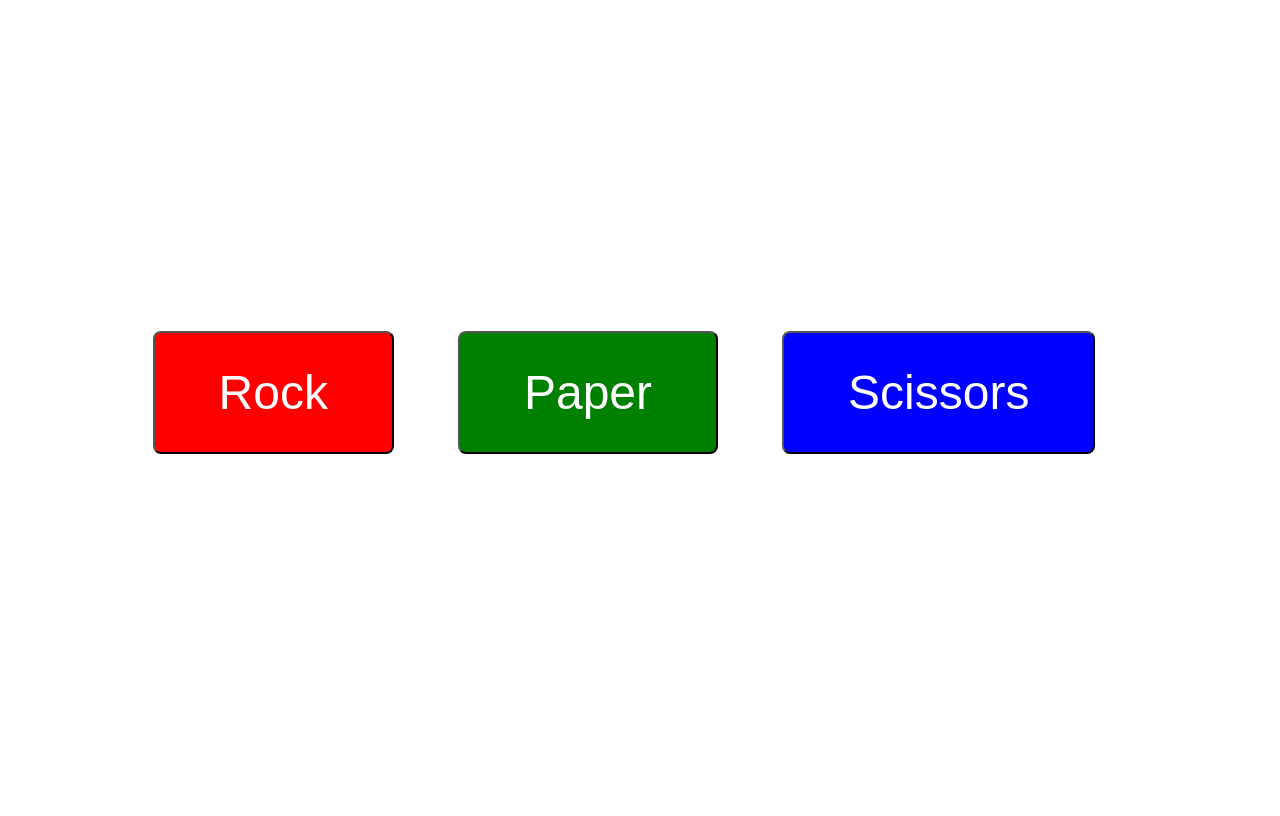
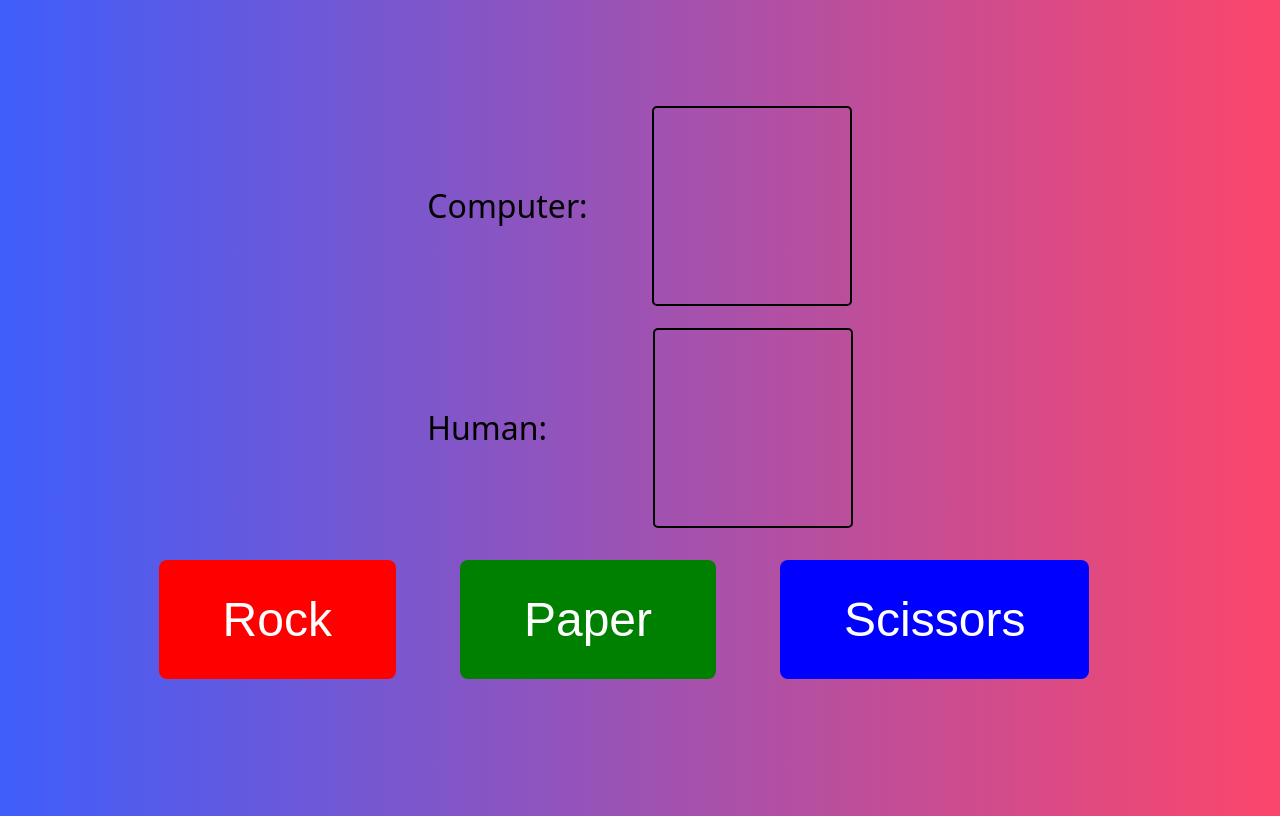
Before and after one commit to hunterjmk/rock-paper-scissors, a plain HTML site: page index.html in a window 1280 px wide. Drawn offline with Linux system fonts and the light colour scheme.

Commit message:
Add a score tracker

```diff
--- a/index.html
+++ b/index.html
@@ -8,6 +8,18 @@
     <link rel="stylesheet" href="styles.css">
 </head>
 <body>
+    <div class="score-tracker">
+        <div class="score-field">
+            <p>Computer:</p>
+            <div class="score-box" id="c-score">
+            </div>
+        </div><br>
+        <div class="score-field">
+            <p class="human-label">Human:</p>
+            <div class="score-box" id="h-score">
+            </div>
+        </div>
+    </div>
     <div class="wrapper">
         <button class="buttons" id="btn-one">Rock</button><br>
         <button class="buttons" id="btn-two">Paper</button><br>
--- a/script.js
+++ b/script.js
@@ -67,7 +67,15 @@ const scoreDiv = document.querySelector('#score');
 const scoreSpan = document.createElement('div');
 const compSpan = document.createElement('div');
 
+const cDiv = document.querySelector('#c-score');
+const hDiv = document.querySelector('#h-score');
+
+const cSpan = document.createElement('span');
+const hSpan = document.createElement('span');
+
 scoreDiv.append(compSpan, scoreSpan);
+cDiv.append(cSpan);
+hDiv.append(hSpan);
 
 function playRound(humanSelection, compSelection) {
     if (humanSelection === compSelection) {
@@ -111,6 +119,30 @@ function playRound(humanSelection, compSelection) {
         scoreSpan.textContent = 'Computer wins!';
         computerScore++;
     }
+
+    cSpan.textContent = computerScore;
+    hSpan.textContent = humanScore;
+
+    while (humanScore == 5 || computerScore == 5) {
+        if (humanScore == computerScore) {
+            console.log(`Human: ${humanScore}`);
+            console.log(`Computer: ${computerScore}`);
+            console.log('It is a draw!');
+        }
+        else if (humanScore > computerScore) {
+            console.log(`Human: ${humanScore}`);
+            console.log(`Computer: ${computerScore}`);
+            console.log('Congratulations, you won!');
+        }
+        else {
+            console.log(`Human: ${humanScore}`);
+            console.log(`Computer: ${computerScore}`);
+            console.log('You lost! Better luck next time.');
+        }
+
+        computerScore = 0;
+        humanScore = 0;
+    }
 }
 
 
@@ -148,18 +180,18 @@ scissorsBtn.addEventListener('click', () => {
 
 // Total Tally
 
-if (humanScore == computerScore) {
-    console.log(`Human: ${humanScore}`);
-    console.log(`Computer: ${computerScore}`);
-    console.log('It is a draw!');
-}
-else if (humanScore > computerScore) {
-    console.log(`Human: ${humanScore}`);
-    console.log(`Computer: ${computerScore}`);
-    console.log('Congratulations, you won!');
-}
-else {
-    console.log(`Human: ${humanScore}`);
-    console.log(`Computer: ${computerScore}`);
-    console.log('You lost! Better luck next time.');
-}
+// if (humanScore == computerScore) {
+//     console.log(`Human: ${humanScore}`);
+//     console.log(`Computer: ${computerScore}`);
+//     console.log('It is a draw!');
+// }
+// else if (humanScore > computerScore) {
+//     console.log(`Human: ${humanScore}`);
+//     console.log(`Computer: ${computerScore}`);
+//     console.log('Congratulations, you won!');
+// }
+// else {
+//     console.log(`Human: ${humanScore}`);
+//     console.log(`Computer: ${computerScore}`);
+//     console.log('You lost! Better luck next time.');
+// }
--- a/styles.css
+++ b/styles.css
@@ -12,6 +12,34 @@ body {
     gap: 2rem;
     height: 100vh;
     font-family: system-ui, -apple-system, BlinkMacSystemFont, 'Segoe UI', Roboto, Oxygen, Ubuntu, Cantarell, 'Open Sans', 'Helvetica Neue', sans-serif;
+    background: rgb(63, 94, 251);
+    background: linear-gradient(90deg, rgba(63, 94, 251, 1) 0%, rgba(252, 70, 107, 1) 100%);
+}
+
+.score-field {
+    display: flex;
+    gap: 4rem;
+    font-size: 2rem;
+}
+
+.score-field > p {
+    align-self: center;
+}
+
+.score-box {
+    height: 200px;
+    width: 200px;
+    border: 2px solid black;
+    border-radius: 5px;
+    font-size: 8rem;
+    display: flex;
+    justify-content: center;
+    align-items: center;
+    color: #d7d2d2;
+}
+
+.human-label {
+    margin-right: 2.6rem;
 }
 
 .wrapper {
@@ -24,7 +52,7 @@ body {
     border-radius: 8px;
     font-size: 3rem;
     color: #fff;
-
+    border: 0;
 }
 
 #btn-one {
```
